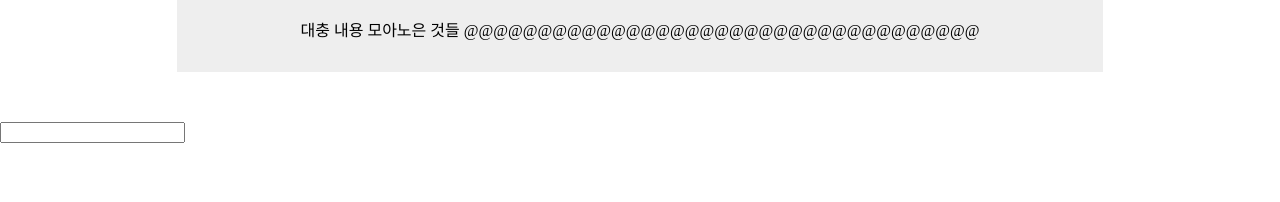
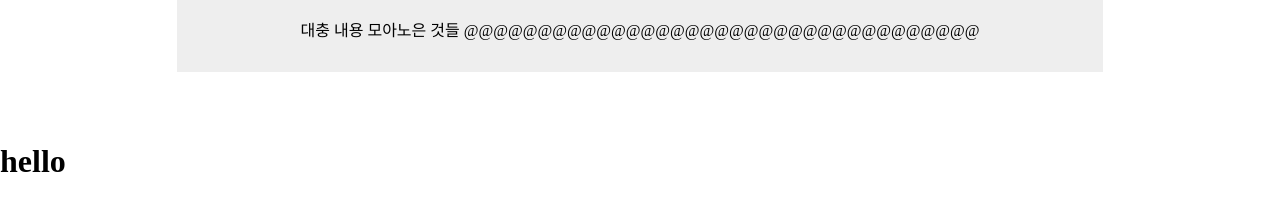
Before and after one commit to Dongyeon0123/Study, a plain HTML site: page layout2.html in a window 1280 px wide. Shown: the part 825-1027 px from the top of the page. Before the commit the page ends 968 px from the top, so only its background shows below. Drawn offline with Linux system fonts and the light colour scheme.

Commit message:
commit test

```diff
--- a/layout2.html
+++ b/layout2.html
@@ -17,8 +17,6 @@
         <p>대충 내용 모아노은 것들 @@@@@@@@@@@@@@@@@@@@@@@@@@@@@@@@@@@</p>
     </div>
 
-    <form action="">
-        <input type="text">
-    </form>
+    <h1>hello</h1>
 </body>
 </html>
```
